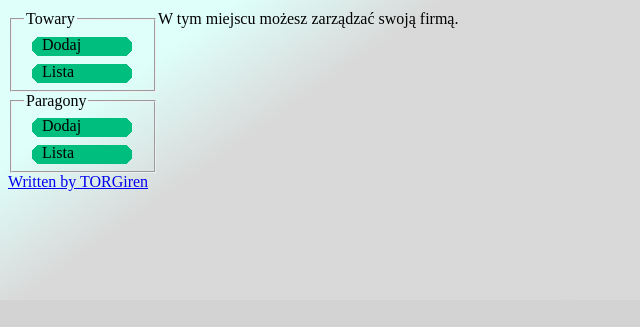
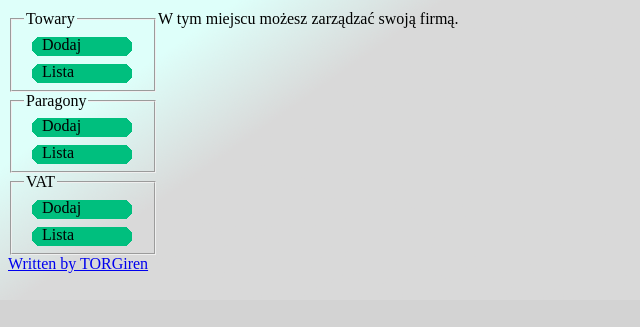
Before and after one commit to torgiren/NKF, a Django app: template templates/manage.html in a window 1280 px wide. Shown: the part 100-427 px from the top of the page, without its empty margins (0-640 px from the left). Run offline with Django 3.2, Linux system fonts and the light colour scheme; the template is opened without the code that fills it, so the values that code supplies are empty; parts of the project's set-up code (start-up, migrations or seed data) failed here and were passed over.

Commit message:
dodawanie VATu

```diff
--- a/core/forms.py
+++ b/core/forms.py
@@ -3,3 +3,6 @@
 class TowarForm(forms.ModelForm):
 	class Meta:
 		model=models.Towar
+class VATForm(forms.ModelForm):
+	class Meta:
+		model=models.VAT
--- a/settings.py
+++ b/settings.py
@@ -101,7 +101,7 @@ TEMPLATE_LOADERS = (
 MIDDLEWARE_CLASSES = (
     'django.middleware.common.CommonMiddleware',
     'django.contrib.sessions.middleware.SessionMiddleware',
-    'django.middleware.csrf.CsrfViewMiddleware',
+#    'django.middleware.csrf.CsrfViewMiddleware',
     'django.contrib.auth.middleware.AuthenticationMiddleware',
     'django.contrib.messages.middleware.MessageMiddleware',
 )
--- a/templates/manage.html
+++ b/templates/manage.html
@@ -17,6 +17,12 @@
 		<li><a href='/paragony/'>Lista</a></li>
 	</ul>
 </fieldset>
+<fieldset>
+	<legend>VAT</legend>
+	<ul>
+		<li><a href='/vat/dodaj'>Dodaj</a></li>
+		<li><a href='/vat/'>Lista</a></li>
+	</ul>
 {% endblock %}
 </nav>
 <article>
```
Also changed, not shown: core/views.py (+11 -1 lines), baza.db.
